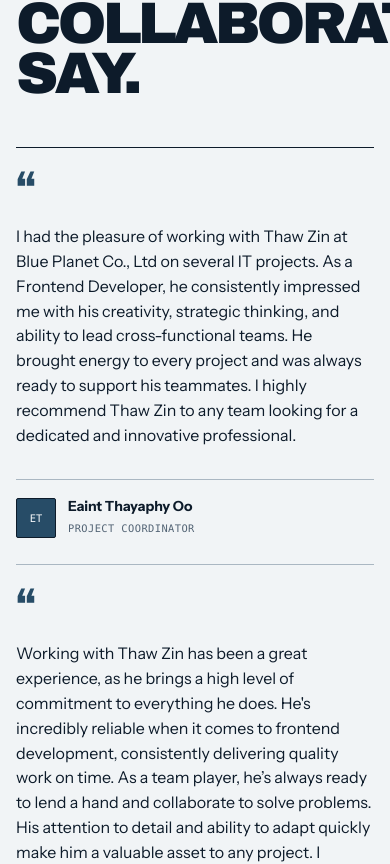
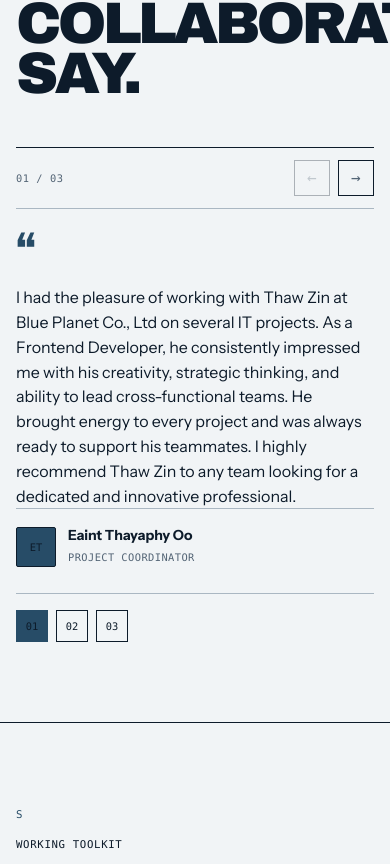
Before and after one commit to thawzzin/portfolio-v3, a Next.js app: page / in a window 390 px wide. Shown: the part 6345-7209 px from the top of the page. Built offline with nearby package versions, Linux system fonts and the light colour scheme.

Commit message:
feat: testimonial responsive

```diff
--- a/app/_components/testimonials-section.tsx
+++ b/app/_components/testimonials-section.tsx
@@ -1,25 +1,50 @@
+"use client";
+
+import { useState, type KeyboardEvent } from "react";
 import { testimonials } from "../portfolio-data";
 import { contentWidthClass, sectionPaddingClass, SectionLabel, sectionTitleClass } from "./portfolio-primitives";
 
 export function TestimonialsSection() {
+  const [activeIndex, setActiveIndex] = useState(0);
+
+  function handleKeyDown(event: KeyboardEvent<HTMLDivElement>) {
+    if (event.key === "ArrowLeft") {
+      event.preventDefault();
+      setActiveIndex((index) => Math.max(0, index - 1));
+    }
+
+    if (event.key === "ArrowRight") {
+      event.preventDefault();
+      setActiveIndex((index) => Math.min(testimonials.length - 1, index + 1));
+    }
+  }
+
   return (
     <section className={`${contentWidthClass} ${sectionPaddingClass} border-t border-[var(--foreground)]`} id="testimonials" aria-labelledby="testimonials-title">
       <div className="mb-[clamp(3rem,7vw,7rem)] grid grid-cols-12 items-end max-[56rem]:grid-cols-1 max-[56rem]:gap-6" data-motion-group>
         <SectionLabel className="col-start-1 col-end-3 max-[56rem]:col-start-1 max-[56rem]:col-end-2" index="T">From the team</SectionLabel>
         <h2 className={`${sectionTitleClass} col-start-3 col-end-11 min-w-0 max-[56rem]:col-start-1 max-[56rem]:col-end-2`} id="testimonials-title" data-motion="heading">What collaborators say.</h2>
       </div>
-      <div className="grid grid-cols-3 border-t border-[var(--foreground)] max-[56rem]:grid-cols-1">
+      <div className="border-t border-[var(--foreground)]" role="region" aria-roledescription="carousel" aria-label="Testimonials" onKeyDown={handleKeyDown} tabIndex={0}>
+        <div className="flex items-center justify-between gap-4 border-b border-[var(--rule)] py-3 font-mono text-[0.65rem] tracking-[0.05em] text-[var(--muted)] uppercase">
+          <span aria-live="polite">{String(activeIndex + 1).padStart(2, "0")} / {String(testimonials.length).padStart(2, "0")}</span>
+          <div className="flex gap-2">
+            <button className="grid h-9 w-9 place-items-center border border-[var(--foreground)] text-base leading-none transition-[background-color,color,opacity] hover:bg-[var(--accent)] hover:text-[var(--on-accent)] focus-visible:bg-[var(--accent)] focus-visible:text-[var(--on-accent)] disabled:cursor-not-allowed disabled:opacity-30" type="button" onClick={() => setActiveIndex((index) => Math.max(0, index - 1))} disabled={activeIndex === 0} aria-label="Previous testimonial">←</button>
+            <button className="grid h-9 w-9 place-items-center border border-[var(--foreground)] text-base leading-none transition-[background-color,color,opacity] hover:bg-[var(--accent)] hover:text-[var(--on-accent)] focus-visible:bg-[var(--accent)] focus-visible:text-[var(--on-accent)] disabled:cursor-not-allowed disabled:opacity-30" type="button" onClick={() => setActiveIndex((index) => Math.min(testimonials.length - 1, index + 1))} disabled={activeIndex === testimonials.length - 1} aria-label="Next testimonial">→</button>
+          </div>
+        </div>
+        <div aria-live="polite">
         {testimonials.map((testimonial, index) => {
           const initials = testimonial.name.split(" ").map((part) => part[0]).join("").slice(0, 2);
 
           return (
-            <figure className="flex min-w-0 flex-col border-r border-[var(--rule)] px-[clamp(1rem,2.5vw,2.5rem)] py-[clamp(1.5rem,3vw,3rem)] first:pl-0 last:border-r-0 last:pr-0 max-[56rem]:border-r-0 max-[56rem]:border-b max-[56rem]:px-0 max-[56rem]:last:border-b-0" key={testimonial.name} data-motion-row data-motion-delay={index * 0.08}>
+            <figure className={`${index === activeIndex ? "flex" : "hidden"} min-h-[clamp(22rem,32vw,30rem)] min-w-0 flex-col py-[clamp(1.5rem,3vw,3rem)]`} key={testimonial.name} id={`testimonial-${index + 1}`} role="group" aria-roledescription="slide" aria-label={`${index + 1} of ${testimonials.length}`} aria-hidden={index !== activeIndex} data-motion-row>
               <span className="font-display text-[clamp(2.5rem,5vw,5rem)] leading-[0.7] text-[var(--accent)]" aria-hidden="true">“</span>
-              <blockquote className="mt-6 mb-[clamp(2rem,4vw,4rem)] text-[clamp(1rem,1.35vw,1.25rem)] leading-[1.55] text-[var(--foreground)]">
+              <blockquote className="mt-6 max-w-[58rem] text-[clamp(1rem,1.35vw,1.25rem)] leading-[1.55] text-[var(--foreground)]">
                 <p>{testimonial.quote}</p>
               </blockquote>
               <figcaption className="mt-auto flex items-center gap-3 border-t border-[var(--rule)] pt-4">
-                <span className="grid h-10 w-10 shrink-0 place-items-center rounded-[2px] border border-[var(--foreground)] bg-[var(--accent)] font-mono text-[0.65rem] text-[var(--inverse)]" aria-hidden="true">{initials}</span>
+                <span className="grid h-10 w-10 shrink-0 place-items-center rounded-[2px] border border-[var(--foreground)] bg-[var(--accent)] font-mono text-[0.65rem] text-[var(--on-accent)]" aria-hidden="true">{initials}</span>
                 <span className="flex flex-col">
                   <strong className="text-sm font-[650]">{testimonial.name}</strong>
                   <span className="font-mono text-[0.65rem] tracking-[0.04em] text-[var(--muted)] uppercase">{testimonial.designation}</span>
@@ -28,6 +53,12 @@ export function TestimonialsSection() {
             </figure>
           );
         })}
+        </div>
+        <div className="flex gap-2 border-t border-[var(--rule)] pt-4" aria-label="Choose testimonial">
+          {testimonials.map((testimonial, index) => (
+            <button className={`grid h-8 min-w-8 place-items-center border px-2 font-mono text-[0.65rem] transition-[background-color,color] ${index === activeIndex ? "border-[var(--accent)] bg-[var(--accent)] text-[var(--on-accent)]" : "border-[var(--foreground)] bg-transparent text-[var(--foreground)] hover:bg-[var(--surface-strong)]"}`} type="button" key={testimonial.name} onClick={() => setActiveIndex(index)} aria-label={`Show testimonial ${index + 1}`} aria-current={index === activeIndex ? "true" : undefined}>{String(index + 1).padStart(2, "0")}</button>
+          ))}
+        </div>
       </div>
     </section>
   );
```
Also changed, not shown: 1 other file (tests, documents, lock files or other folders).
